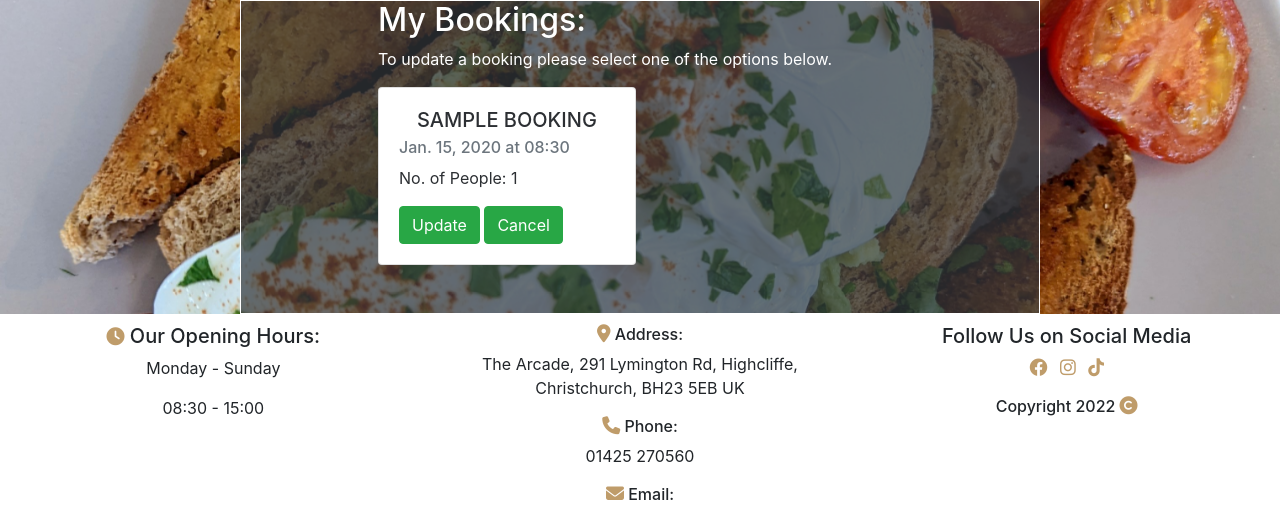
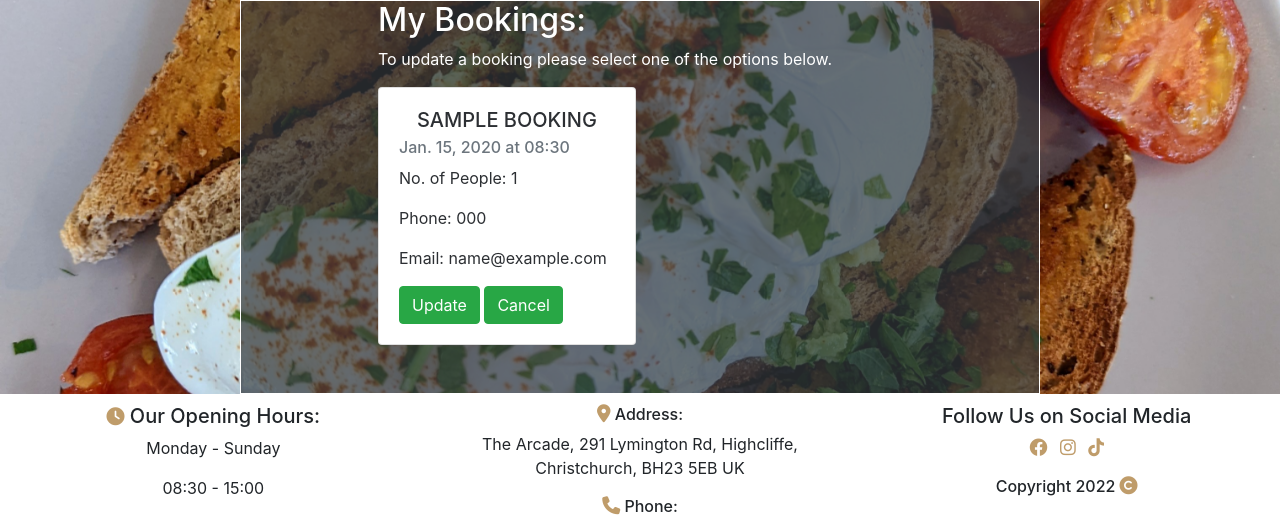
Before and after one commit to Code-Institute-Submissions/henryl74-The-Coffee-Garden-PP4, a Django app: page /update_booking/ in a window 1280 px wide. Shown: the part 136-651 px from the top of the page. Run offline with Django 3.2, Linux system fonts and the light colour scheme; a user stored in the database is signed in; tables that the repository leaves empty hold one stand-in row (values such as "Sample post").

Commit message:
Update my bookings html files

```diff
--- a/templates/account/login.html
+++ b/templates/account/login.html
@@ -19,8 +19,6 @@
       </div>
     </div>
 
-
-
     <div class="row">
       <div class="col-md-3 mt-3 mb-5 offset-md-3">
         <form class="login" method="POST" action="{% url 'account_login' %}">
--- a/templates/update_booking.html
+++ b/templates/update_booking.html
@@ -18,6 +18,12 @@
                         <div class='card-text'>
                             <p>No. of People: {{ booking.customers }}</p>
                         </div>
+                        <div class='card-text'>
+                            <p>Phone: {{ booking.phone }}</p>
+                        </div>
+                        <div class='card-text'>
+                            <p>Email: {{ booking.email }}</p>
+                        </div>
                         <a href="/manage_bookings/{{booking.id}}" class="btn btn-success">Update</a>
                         <a href="/delete_booking/{{booking.id}}" class="btn btn-success">Cancel</a>
                     </div>
```
